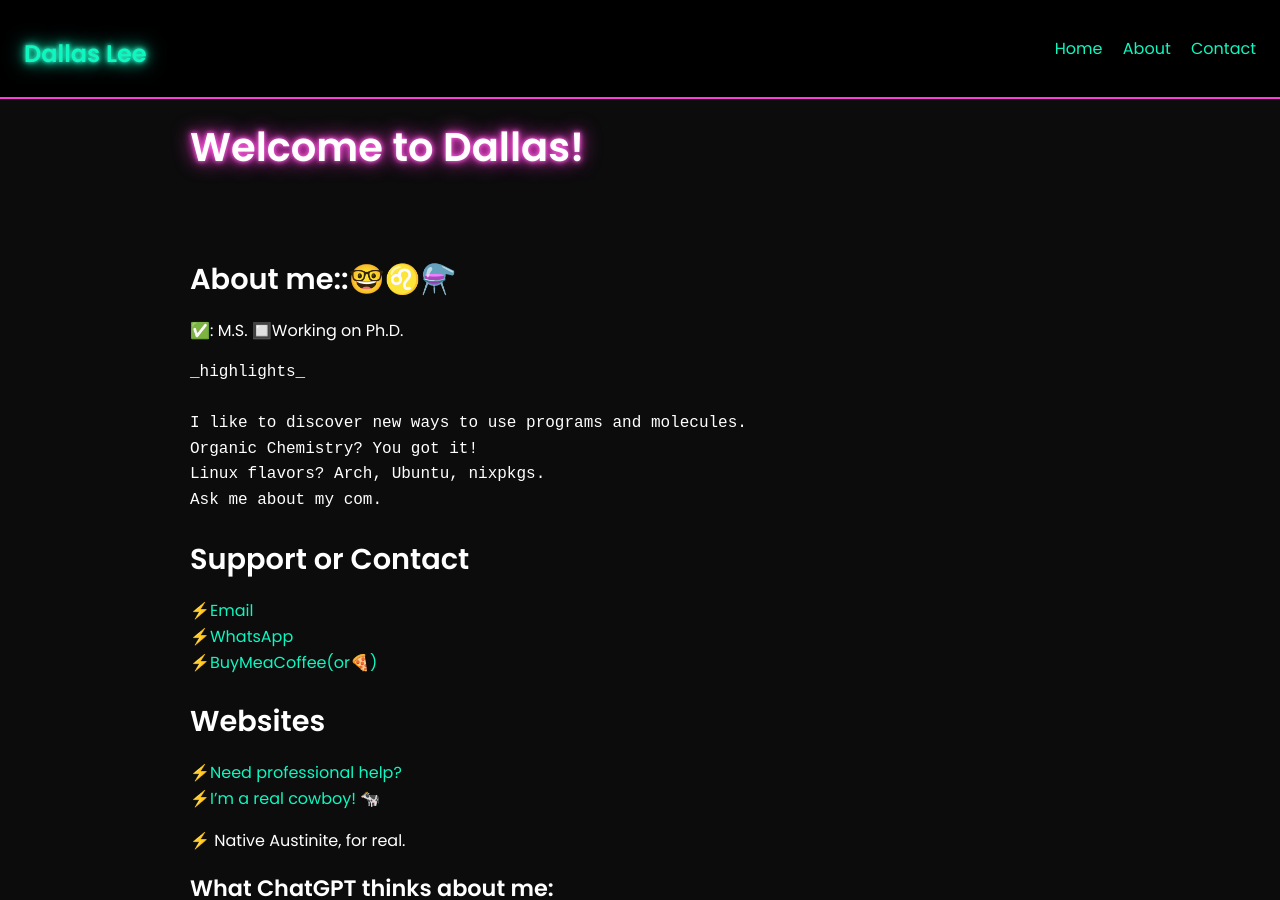
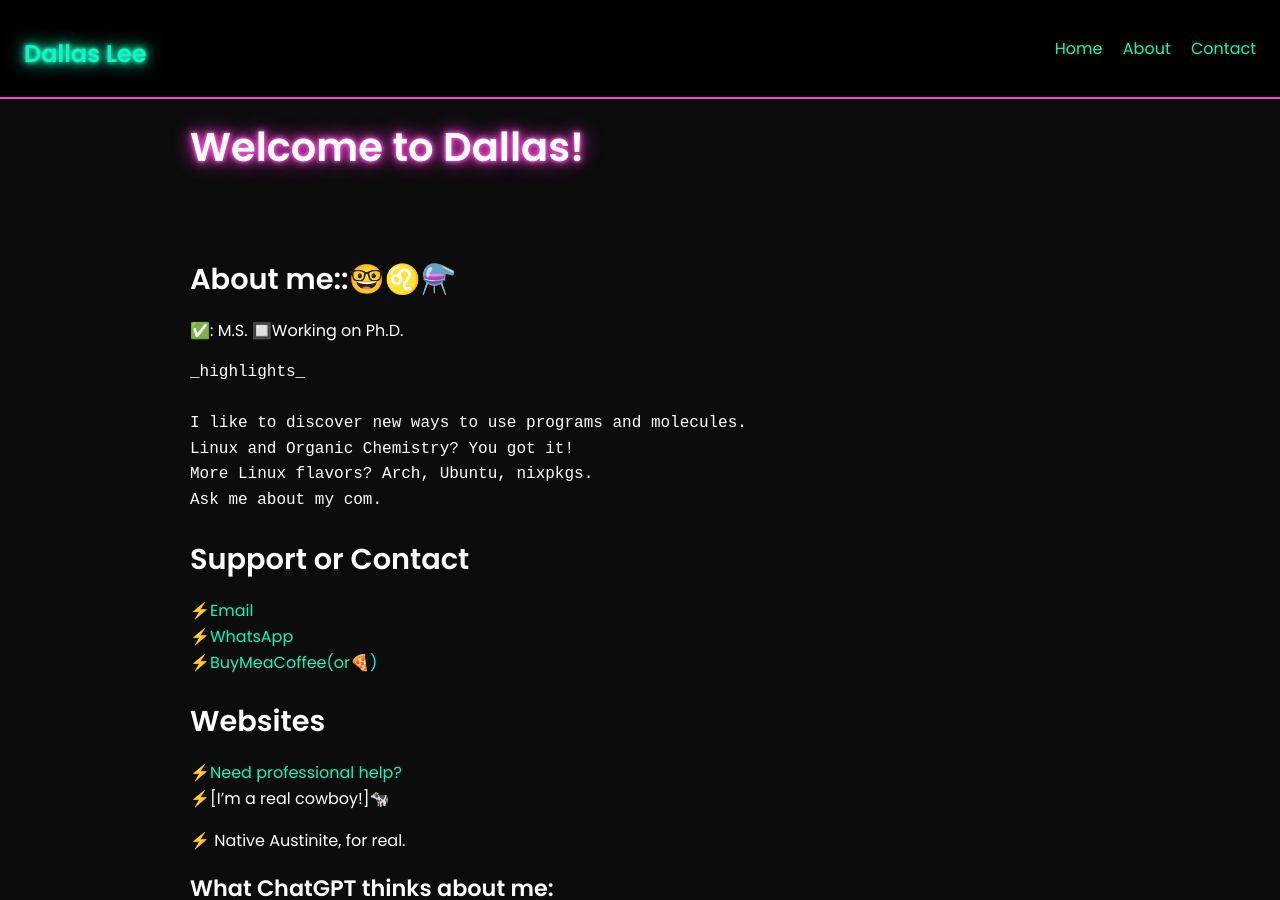
Before and after one commit to text70/dlee.github.io, a Jekyll site: the page built from index.md, in a window 1280 px wide and 900 px high. Built offline with Jekyll 4.4.1, drawn with Linux system fonts in a browser that asks for light colours; our own code applies the rules of GitHub Pages for plain Markdown files.

Commit message:
Update index.md

````diff
--- a/index.md
+++ b/index.md
@@ -24,8 +24,8 @@
 _highlights_
 
 I like to discover new ways to use programs and molecules.
-Organic Chemistry? You got it!
-Linux flavors? Arch, Ubuntu, nixpkgs.
+Linux and Organic Chemistry? You got it!
+More Linux flavors? Arch, Ubuntu, nixpkgs.
 Ask me about my com.
 ```
 
@@ -38,7 +38,7 @@ Ask me about my com.
 
 ## Websites
 ⚡[Need professional help?](https://consult.d-lee.pro)
-⚡[I'm a real cowboy!](https://www.red-tailedhawkranch.com/) 🐄
+⚡[I'm a real cowboy!]🐄
 
 
 ⚡ Native Austinite, for real.
````
